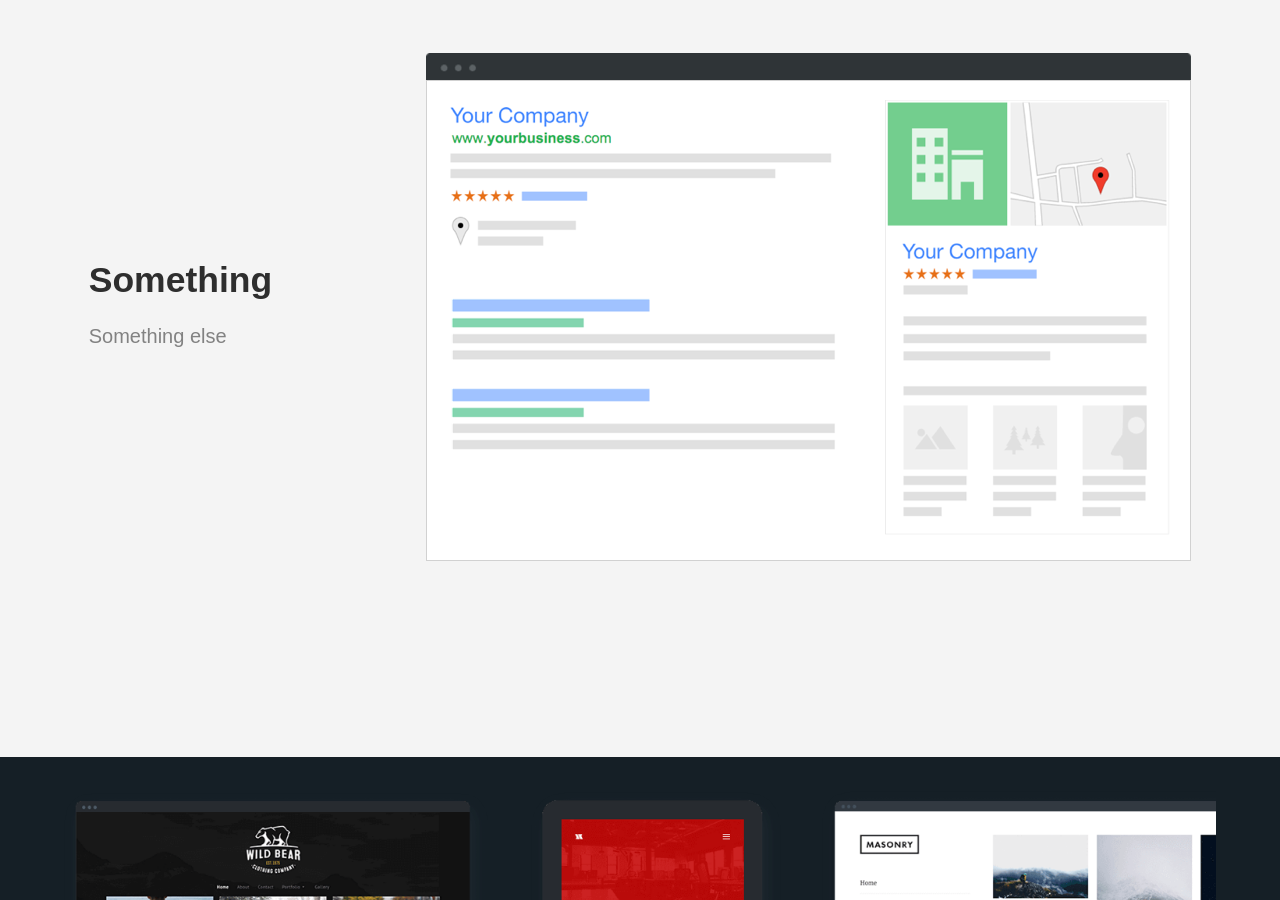
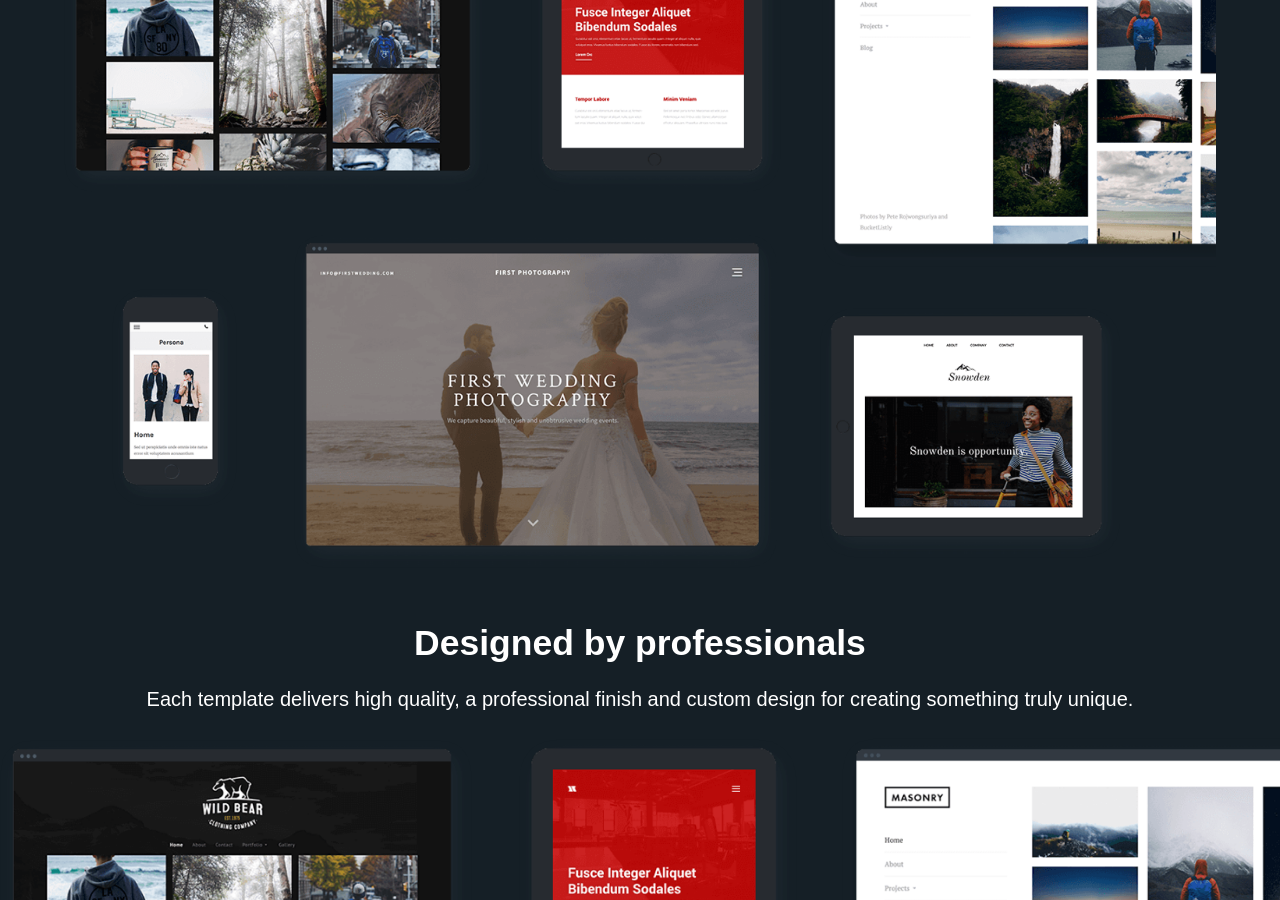
Before and after one commit to basekit-templates/partners-template, a Jekyll site: the page built from index.md, in a window 1280 px wide and 900 px high, scrolled down 2875 px. Built offline with Jekyll 4.4.1, drawn with Linux system fonts in a browser that asks for light colours.

Commit message:
Updated Index

```diff
--- a/index.md
+++ b/index.md
@@ -114,8 +114,6 @@ layout: default
 
 {% include blocks/block--mobile.html %}
 
-{% include blocks/block--seo.html %}
-
 {% include blocks/block--templates.html %}
 
 {% include blocks/block--features.html %}
```
